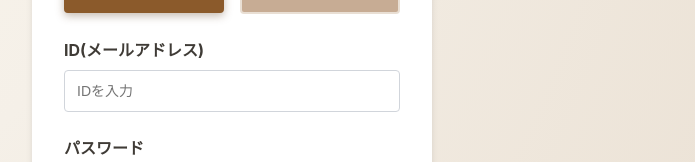
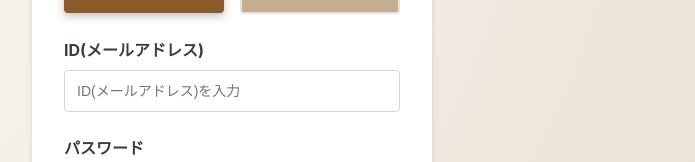
Before and after one commit to mitsunagakazunari0515-glitch/kintai_vite, a React (Vite) app: page /login in a window 1280 px wide. Shown: the part 322-484 px from the top of the page, without its empty margins (408-1103 px from the left). Built offline with nearby package versions, Linux system fonts and the light colour scheme; the HTML template or start-up script is replaced by a standard one.

Commit message:
ログイン修正

```diff
--- a/src/pages/Login.tsx
+++ b/src/pages/Login.tsx
@@ -201,7 +201,7 @@ export const Login: React.FC = () => {
                 fontSize: fontSizes.input,
                 boxSizing: 'border-box'
               }}
-              placeholder="IDを入力"
+              placeholder="ID(メールアドレス)を入力"
             />
           </div>
           <div style={{ marginBottom: '1.5rem' }}>
```
